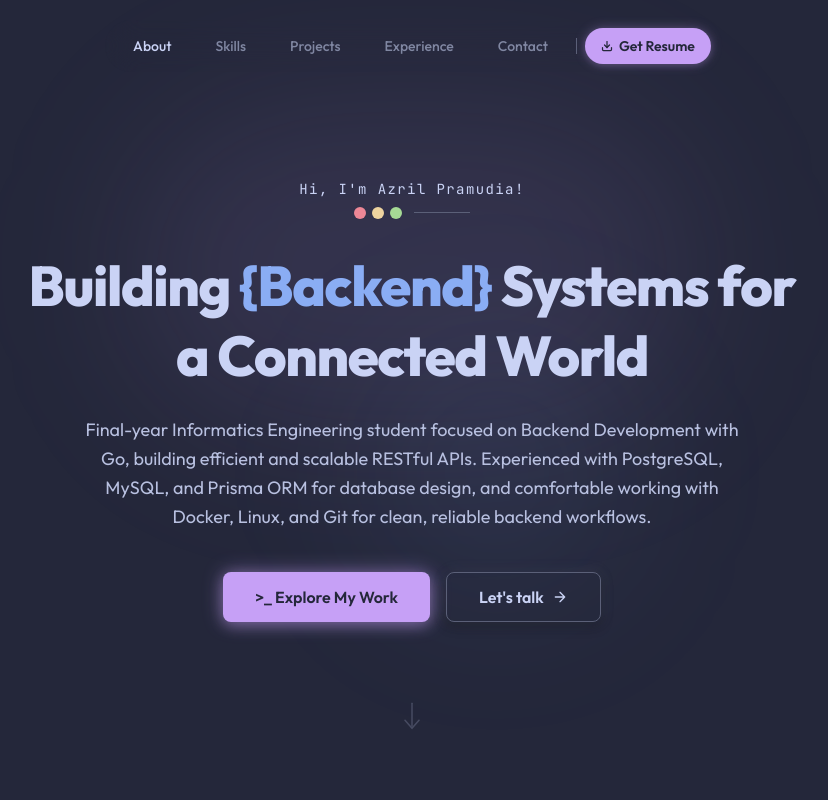
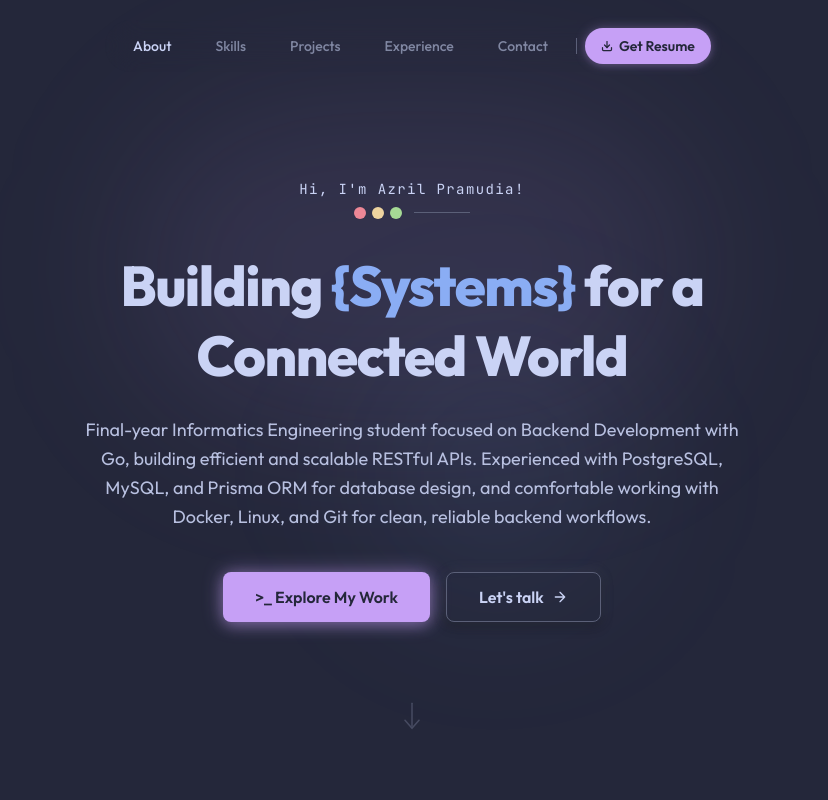
Before and after one commit to azrilpramudia/personal-website, a Next.js app: page / in a window 1280 px wide. Shown: the top 800 px of the page, without its empty margins (228-1056 px from the left). Built offline with nearby package versions, Linux system fonts and the light colour scheme.

Commit message:
update hero section

```diff
--- a/src/components/sections/Hero.tsx
+++ b/src/components/sections/Hero.tsx
@@ -60,8 +60,8 @@ export default function Hero() {
           style={{ fontSize: "clamp(2rem, 5.5vw, 3.5rem)" }}
         >
           Building{" "}
-          <span className="text-macchiato-blue">&#123;Backend&#125;</span>{" "}
-          Systems for a Connected World
+          <span className="text-macchiato-blue">&#123;Systems&#125;</span>{" "}
+          for a Connected World
         </motion.h1>
 
         {/* Description */}
```
